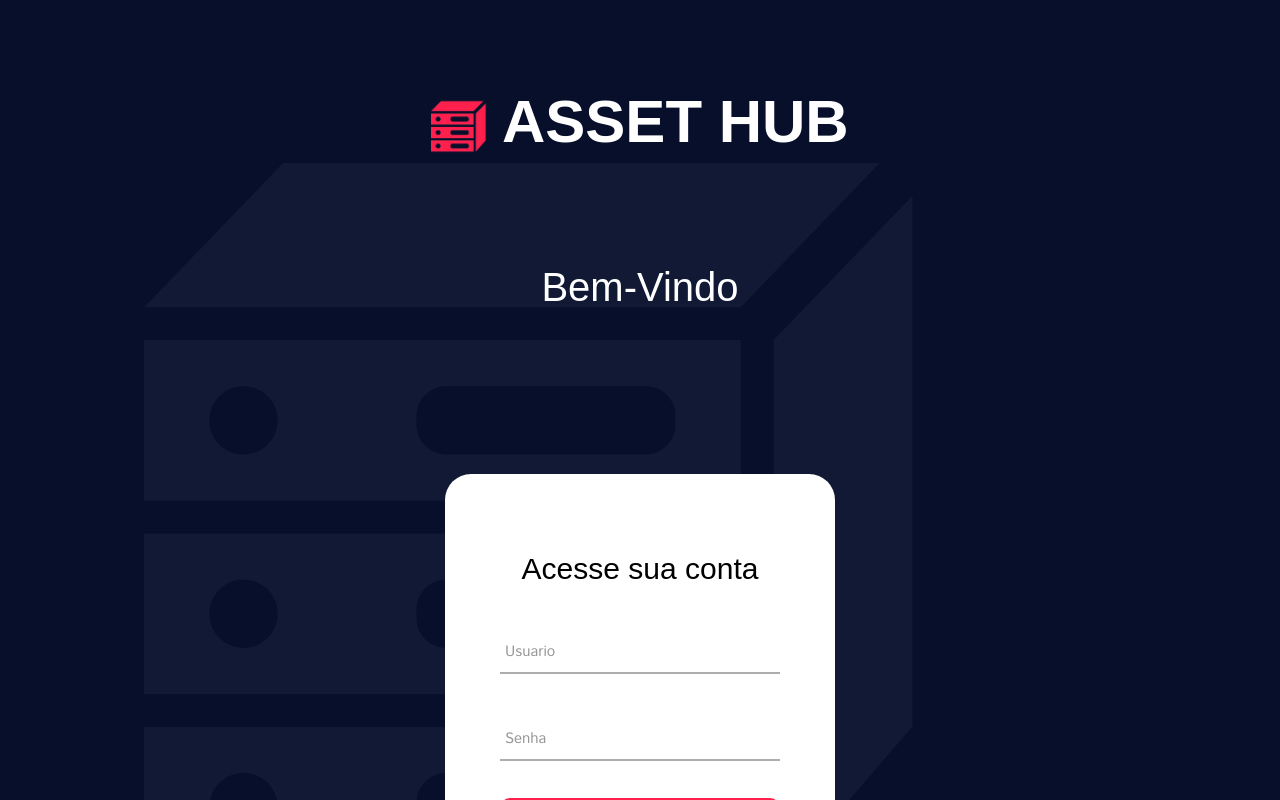
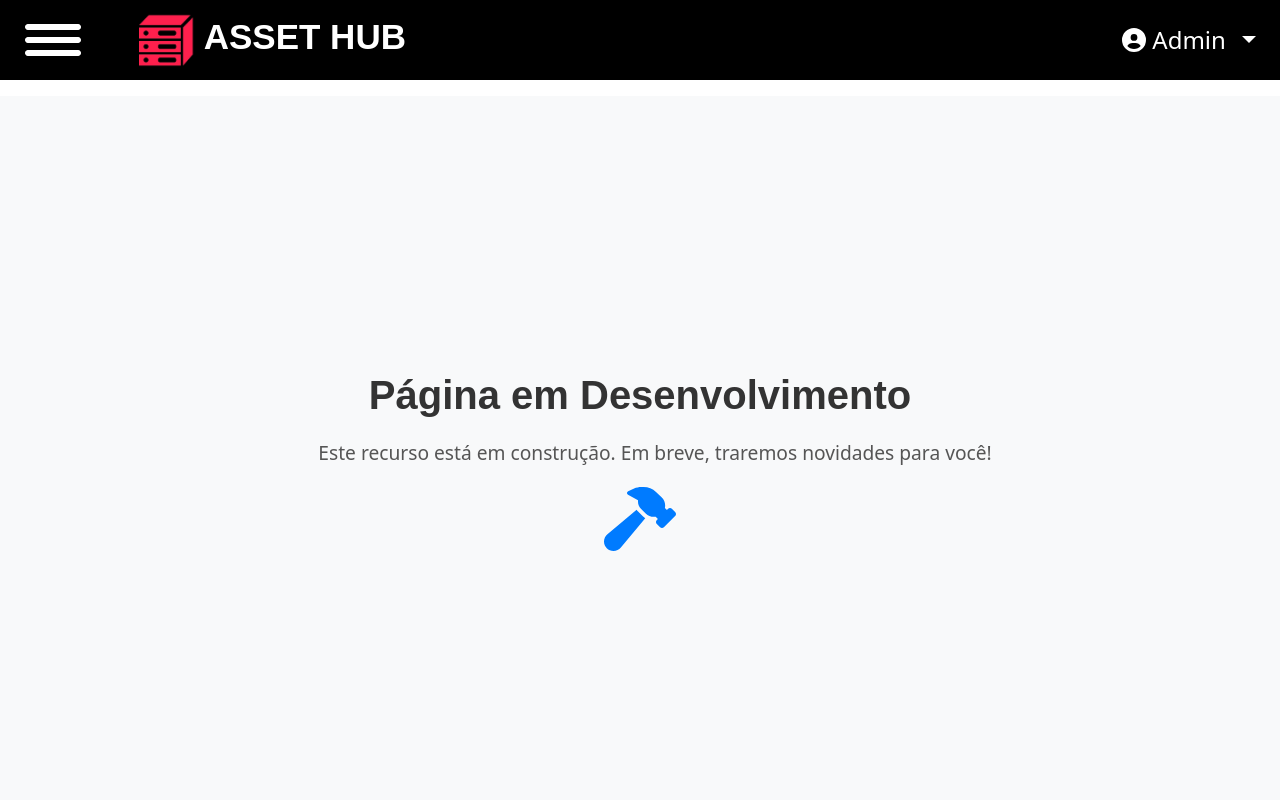
Before and after one commit to siqu3ira/Front-AssetHub, a React (Vite) app: page /em-desenvolvimento in a window 1280 px wide. Shown: the top 800 px of the page. Built offline with nearby package versions, Linux system fonts and the light colour scheme; sample sign-in values are in the browser's storage; a web font is replaced by a local one.

Commit message:
Pagina "Em Desenvolvimento"

```diff
--- a/src/components/Navbar.jsx
+++ b/src/components/Navbar.jsx
@@ -30,11 +30,11 @@ const Barra_de_Navegacao = () => {
     };
 
     const ambiente = () => {
-        window.location.href = '/ambiente';
+        window.location.href = '/em-desenvolvimento';
     };
 
     const site = () => {
-        window.location.href = '/site';
+        window.location.href = '/em-desenvolvimento';
     };
 
     const dashBoard = () => {
@@ -74,10 +74,10 @@ const Barra_de_Navegacao = () => {
                                     title={<span className="ms-2 side-menu-text"><FontAwesomeIcon icon={faCog} /> Configurações</span>}
                                     id={`offcanvasNavbarDropdown-configuracoes`}
                                 >
-                                    <NavDropdown.Item href="#action3">Organizações</NavDropdown.Item>
-                                    <NavDropdown.Item href="#action4">Usuários</NavDropdown.Item>
-                                    <NavDropdown.Item href="#action5">Grupos</NavDropdown.Item>
-                                    <NavDropdown.Item href="#action5">Sobre</NavDropdown.Item>
+                                    <NavDropdown.Item href="#action3" onClick={site}>Organizações</NavDropdown.Item>
+                                    <NavDropdown.Item href="#action4" onClick={site}>Usuários</NavDropdown.Item>
+                                    <NavDropdown.Item href="#action5" onClick={site}>Grupos</NavDropdown.Item>
+                                    <NavDropdown.Item href="#action5" onClick={site}>Sobre</NavDropdown.Item>
                                 </NavDropdown>
                             </Nav>
                         </Offcanvas.Body>
--- /dev/null
+++ b/src/css/pagina_nao_finalizada.css
@@ -0,0 +1,26 @@
+.em-desenvolvimento {
+    display: flex;
+    flex-direction: column;
+    align-items: center;
+    justify-content: center;
+    height: calc(100vh - 70px); /* Ajusta a altura considerando a barra de navegação */
+    text-align: center;
+    background-color: #f8f9fa;
+}
+
+.em-desenvolvimento h1 {
+    font-size: 2.5rem;
+    color: #333;
+    margin-bottom: 20px;
+}
+
+.em-desenvolvimento p {
+    font-size: 1.2rem;
+    color: #555;
+    margin-bottom: 20px;
+}
+
+.icone-desenvolvimento {
+    font-size: 4rem;
+    color: #007bff;
+}
--- a/src/main.jsx
+++ b/src/main.jsx
@@ -15,6 +15,7 @@ import Ambiente from './pages/Ambiente.jsx';
 import Site from './pages/Site.jsx';
 import { QueryClient, QueryClientProvider } from 'react-query';
 import Host_Details from './pages/Host_Details.jsx';
+import EmDesenvolvimento from './pages/Pagina_Nao_Finalizada.jsx';
 
 const router = createBrowserRouter([
   {
@@ -70,6 +71,14 @@ const router = createBrowserRouter([
     </PrivateRoute>
   },
   {
+    path: "/em-desenvolvimento",
+    element:
+
+    <PrivateRoute>
+      <EmDesenvolvimento />
+    </PrivateRoute>
+  },
+  {
     path: "*",
     element: <Login />
   }
--- /dev/null
+++ b/src/pages/Pagina_Nao_Finalizada.jsx
@@ -0,0 +1,22 @@
+import React from 'react';
+import Barra_de_Navegacao from '../components/Navbar';
+import "../css/pagina_nao_finalizada.css"; // Reutilizando o mesmo CSS para manter o estilo consistente
+import { FontAwesomeIcon } from '@fortawesome/react-fontawesome';
+import { faHammer } from '@fortawesome/free-solid-svg-icons';
+
+function EmDesenvolvimento() {
+    return (
+        <div>
+            <Barra_de_Navegacao />
+            <div className="em-desenvolvimento">
+                <h1>Página em Desenvolvimento</h1>
+                <p>
+                    Este recurso está em construção. Em breve, traremos novidades para você!
+                </p>
+                <FontAwesomeIcon icon={faHammer} className="icone-desenvolvimento" />
+            </div>
+        </div>
+    );
+}
+
+export default EmDesenvolvimento;
```
